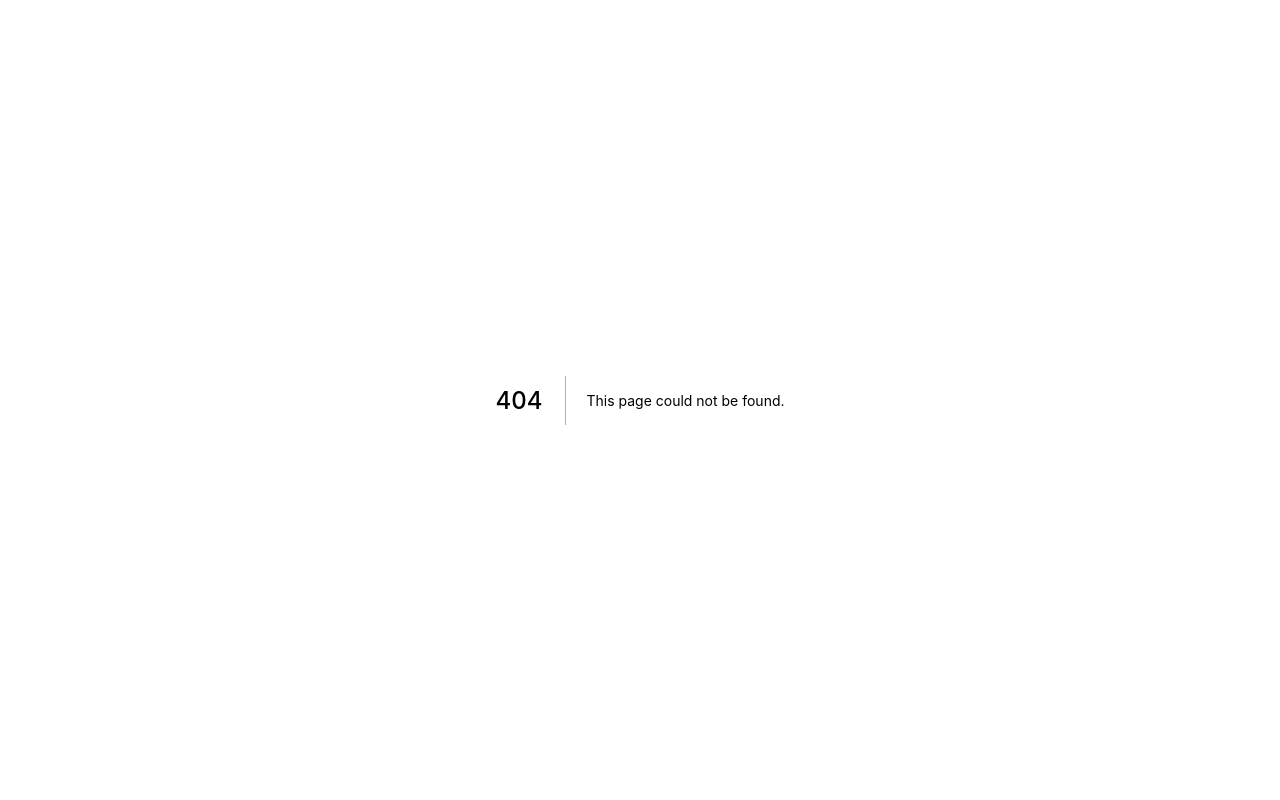
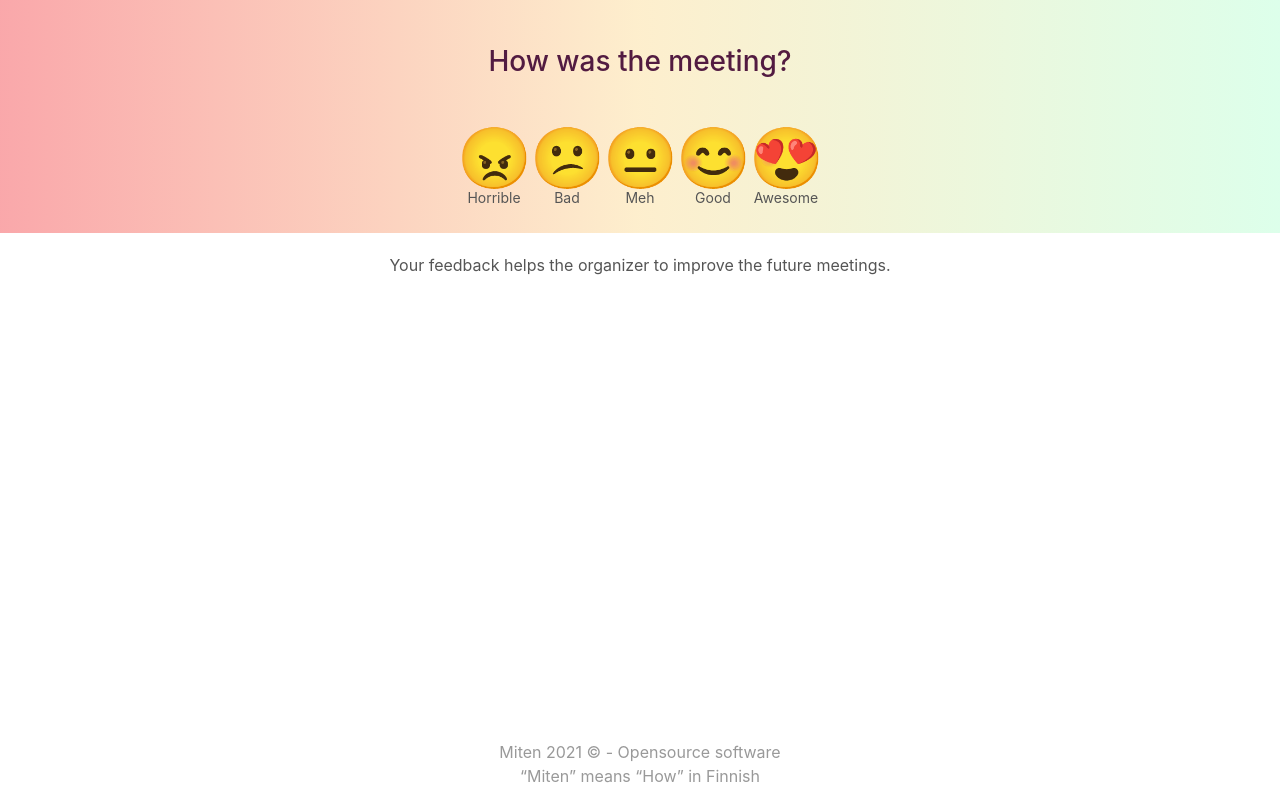
Before and after one commit to MitenHQ/miten, a Next.js app in the folder frontend/: page /feedback/1 in a window 1280 px wide. Before the commit this address had no page. Built offline with nearby package versions, Linux system fonts and the light colour scheme.

Commit message:
Make a dynamic feedback page

```diff
--- a/frontend/components/Feedback/DetailsForm/ButtonCheckbox.tsx
+++ b/frontend/components/Feedback/DetailsForm/ButtonCheckbox.tsx
@@ -27,6 +27,7 @@ const Label = styled.div`
 `;
 
 const CheckboxRoot = styled.label<StyledProps>`
+  user-select: none;
   -webkit-tap-highlight-color: transparent;
   display: inline-grid;
   padding: 4px;
--- /dev/null
+++ b/frontend/pages/feedback/[feedbackUid].tsx
@@ -0,0 +1,21 @@
+import React, { FC } from 'react';
+import { useRouter } from 'next/router';
+import Head from 'next/head';
+import Feedback from '../../components/Feedback';
+
+const FeedbackPage: FC = () => {
+  const router = useRouter();
+  const { feedbackUid } = router.query;
+
+  return (
+    <>
+      <Head>
+        <title>Miten Report</title>
+        <link rel="icon" href="/favicon.ico" />
+      </Head>
+      <Feedback feedbackUid={feedbackUid} />
+    </>
+  );
+};
+
+export default FeedbackPage;
```
Also changed, not shown: frontend/components/Feedback.tsx (+8 -1 lines), frontend/pages/feedback.tsx (deleted, +0 -17 lines).
